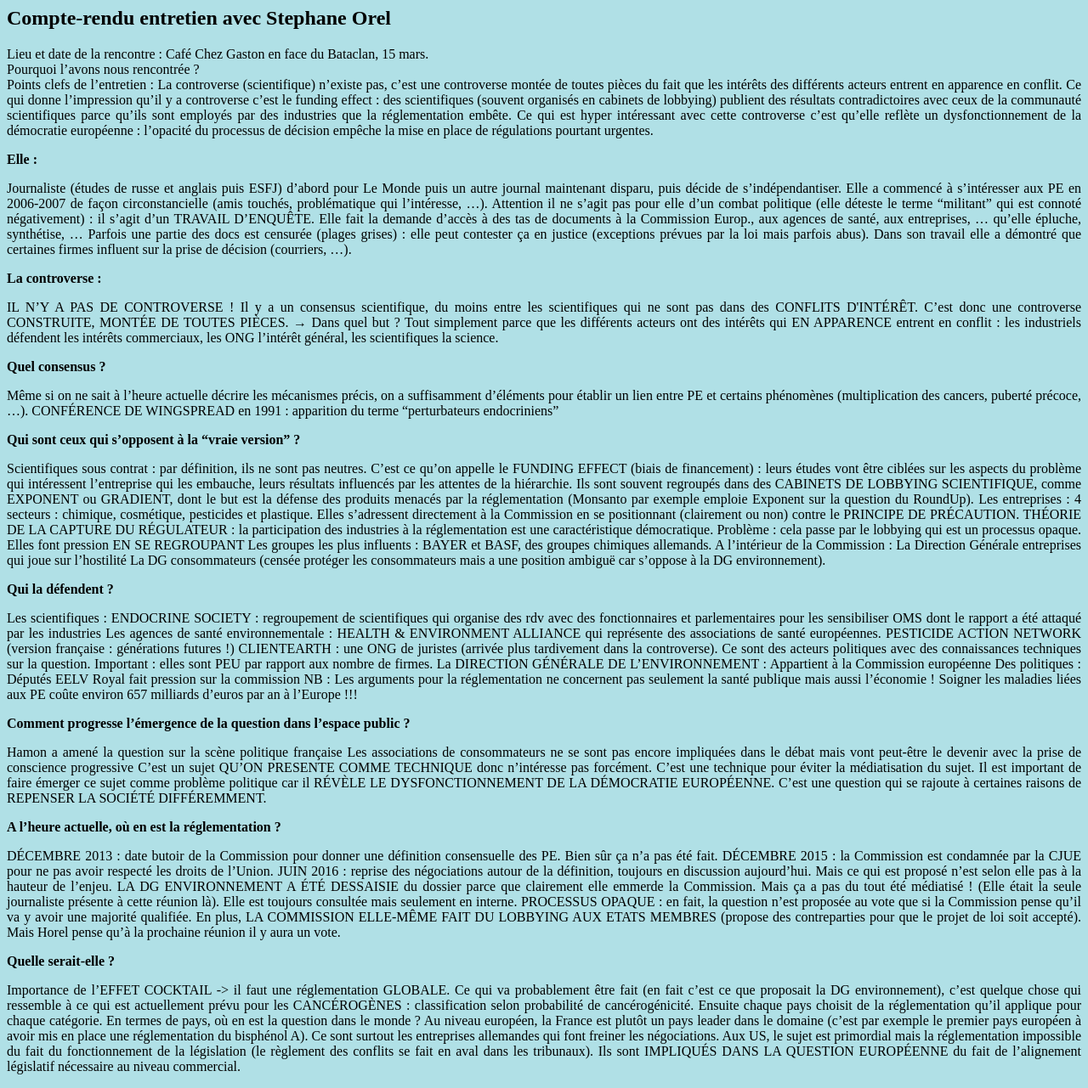
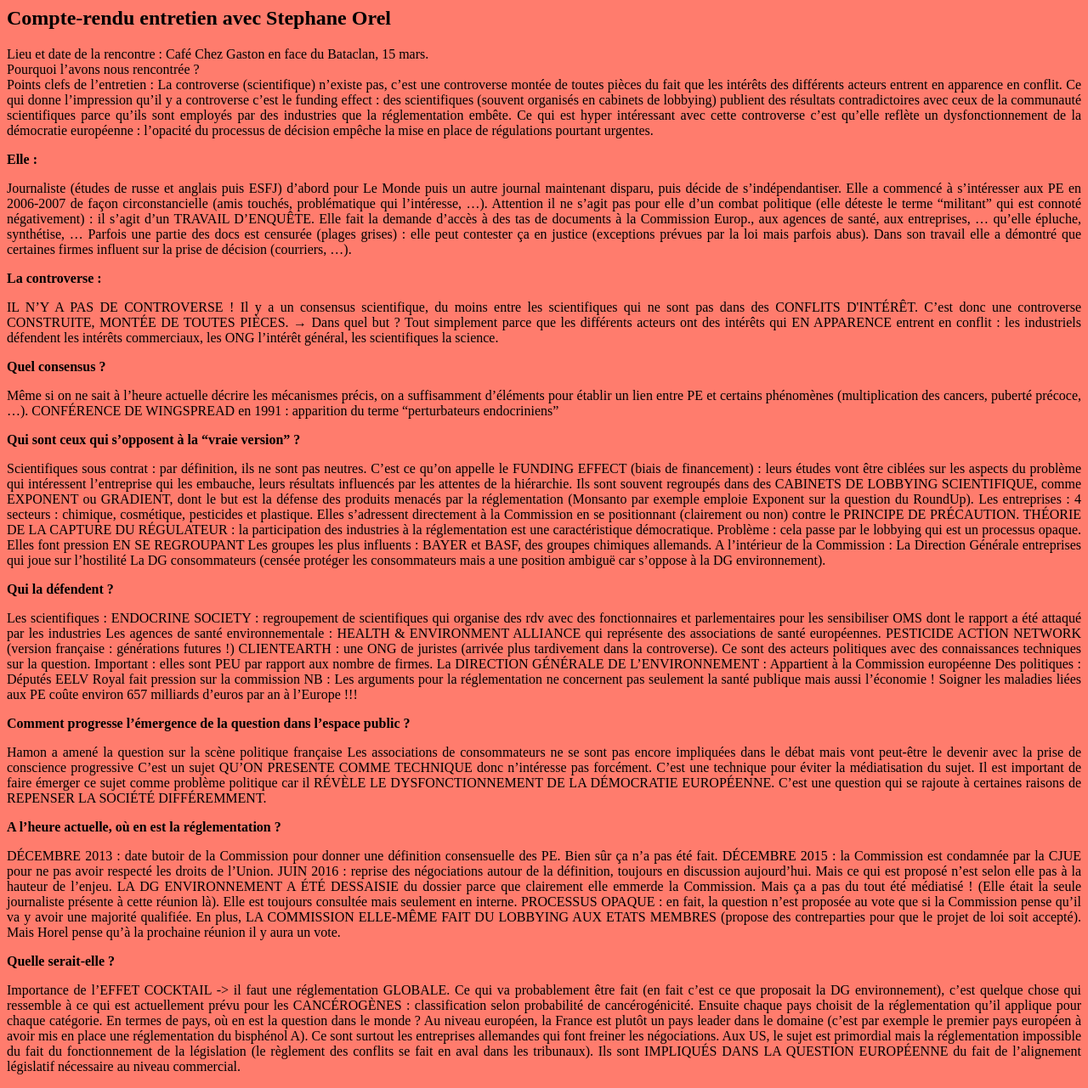
Before and after one commit to controverses/perturbateurs-endocriniens, a Jekyll site: the page annexe.md/horel.html, which Jekyll copies as it is, in a window 1280 px wide. Shown: the whole page at 85% size. Built offline with Jekyll 4.4.1, drawn with Linux system fonts in a browser that asks for light colours.

Commit message:
Update horel.html

```diff
--- a/annexe.md/horel.html
+++ b/annexe.md/horel.html
@@ -63,7 +63,7 @@
 </style>
 </head>
 
-<body style="background-color:powderblue;">
+<body style="background-color:rgb(255, 124, 109);">
 
   <article class="article">
 
```
